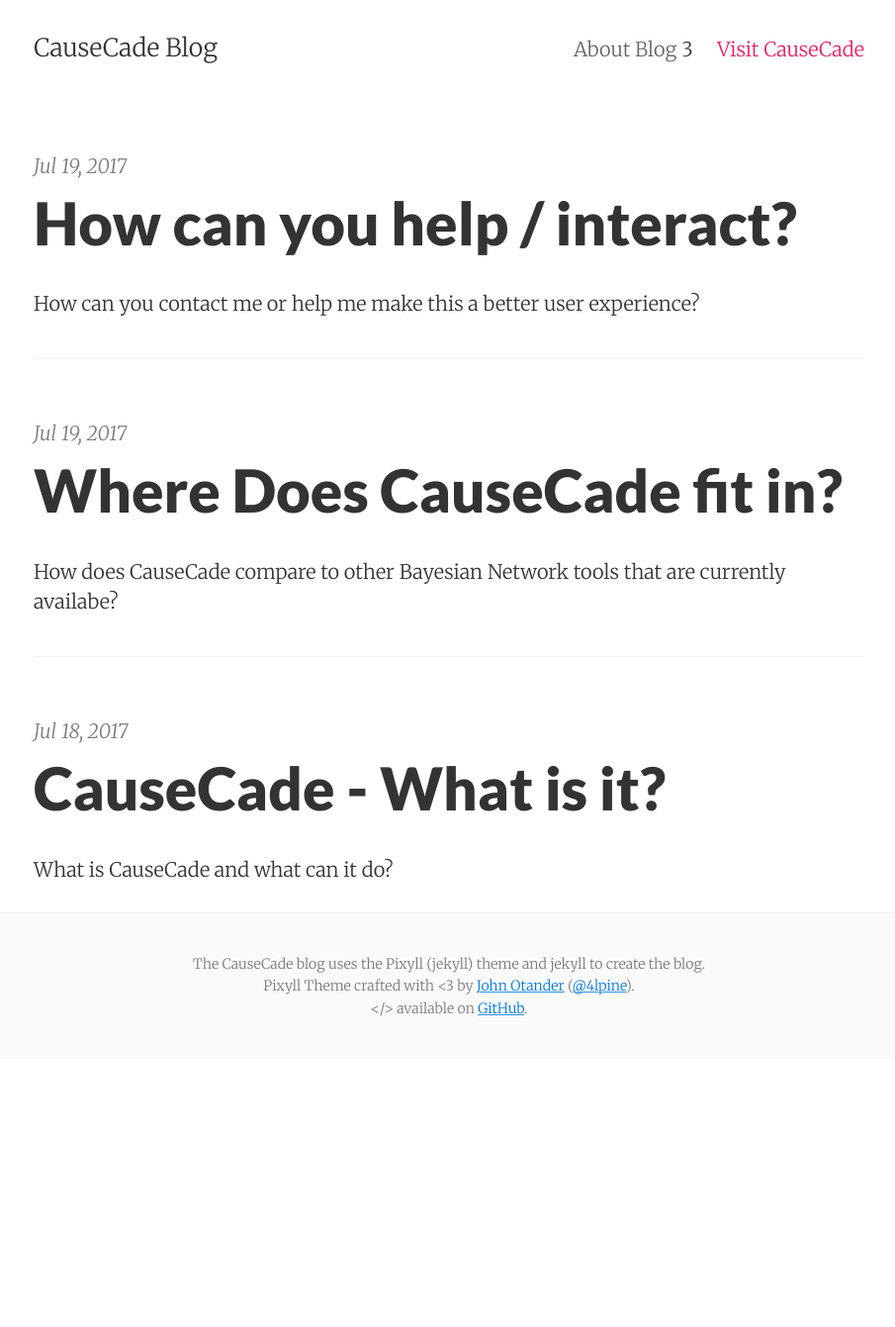
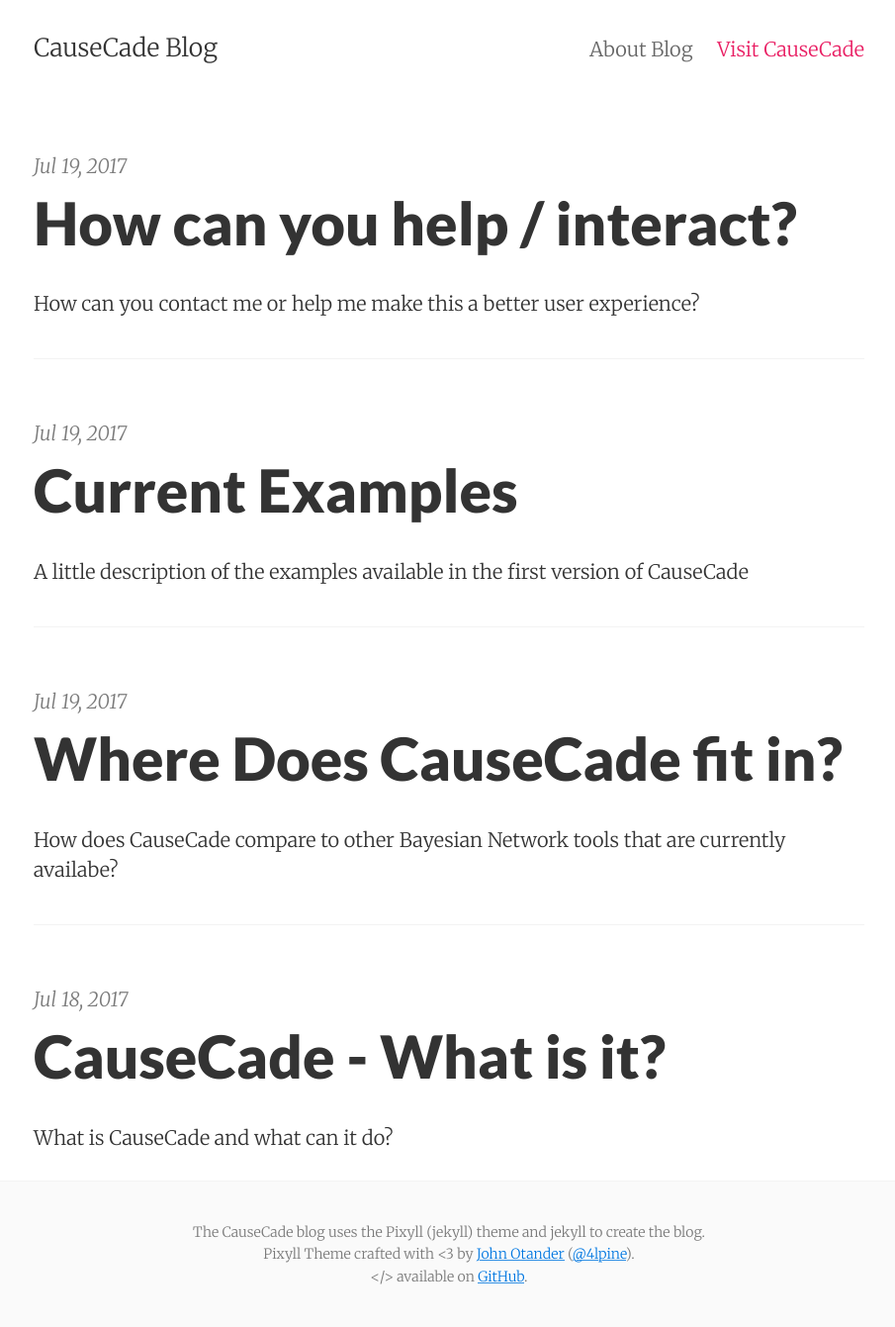
Before and after one commit to CauseCade/CauseCade-blog, a Jekyll site: the page built from index.html, in a window 1280 px wide. Shown: the whole page at 99% size, without its empty margins (186-1091 px from the left). Built offline with Jekyll 4.4.1, drawn with Linux system fonts in a browser that asks for light colours; the list of posts is cut into pages by our own code; before the commit the page ends 1070 px from its top, so only the background shows below that; part of the change alters nothing that is shown.

Commit message:
Added new Post (examples)
added a new post. Post about the current examples in CauseCade

```diff
--- a/_includes/header.html
+++ b/_includes/header.html
@@ -3,7 +3,7 @@
     <div class="measure">
       <a href="{{ site.baseurl }}" class="site-title">{{ site.title }}</a>
       <nav class="site-nav">
-        {% include navigation.html %}3
+        {% include navigation.html %}
 		<a style="color:#e91e63" href="https://sandcrawler.github.io/CauseCade-deploy/">Visit CauseCade</a>
       </nav>
       <div class="clearfix"></div>
--- /dev/null
+++ b/_posts/2017-07-17-Examples.md
@@ -0,0 +1,33 @@
+---
+layout:     post
+title:      Current Examples
+date:       2017-07-19
+summary:    A little description of the examples available in the first version of CauseCade
+categories: info example
+---
+
+## About Networks
+
+CauseCade, as of the first version and time of writing this post, does not support loading and saving of networks.
+Support for this is being worked on, but for the time being, one will have to create networks from scratch, or use the currently available example networks.
+
+## Examples
+
+*both (current) examples are taken from the example list of [Netica](https://www.norsys.com/netica.html).*
+
+Currently, 2 example networks are availabe:
+* Animals
+* Car Test
+
+# Animals
+The first (Animals), consists of 7 nodes (and is thus a slightly modified version of the one in Netica) and 6 edges. The network's goal is to infer what animal you are looking at, based on information in the other nodes.
+Thus (if you load the network in CauseCade), you can see that animals is the root node, making this an example of **upstream inference** (though it isnt always the case that the root node is the most interesting). By changing the states of the other nodes (for example: set the HasShell property to true, which corresponds to observing that the animal as a Shell),
+we can see how this changes the probability of the animal in question being a certain type changes.
+
+# Car Test
+This network allows you to infer what the chance is of your car starting, or conversely, why you car is not starting. It is not a very realistic example, but is is an example of **downstream inference** (inferring state of node based on nodes that causally affect it). The network is fairly binary, with no unexpected behaviour (i.e. if something is broken, car wont start),
+but it shows how many different aspects (i.e. nodes) can affect eachother. This example demonstrates a slightly bigger network (compared to the animals example).
+
+# Why These?
+
+These netforms are obviously of no practical purpose. They are good networks to demonstrate some of the properties of bayesian networks, and to play around with. I recommend you  do so. In the future, explainations and demonstrations will be added in CauseCade itself.
```
